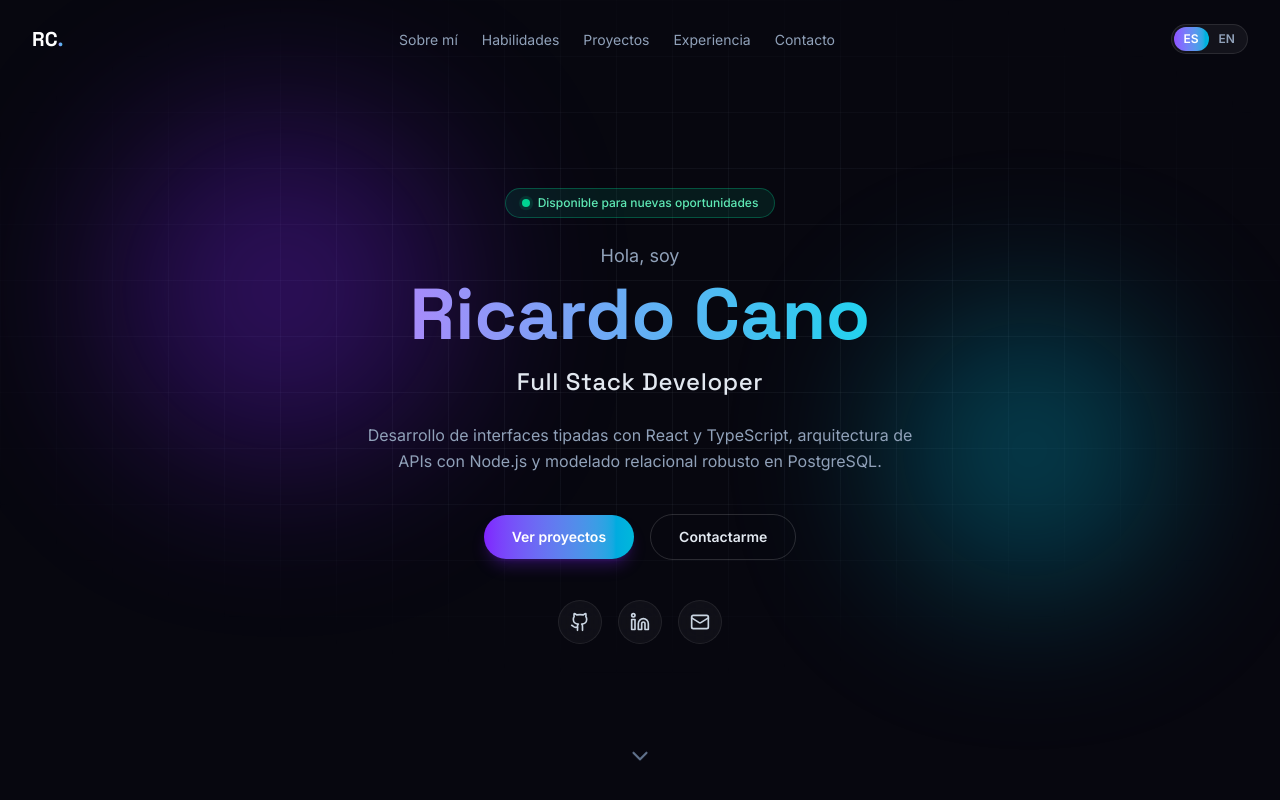
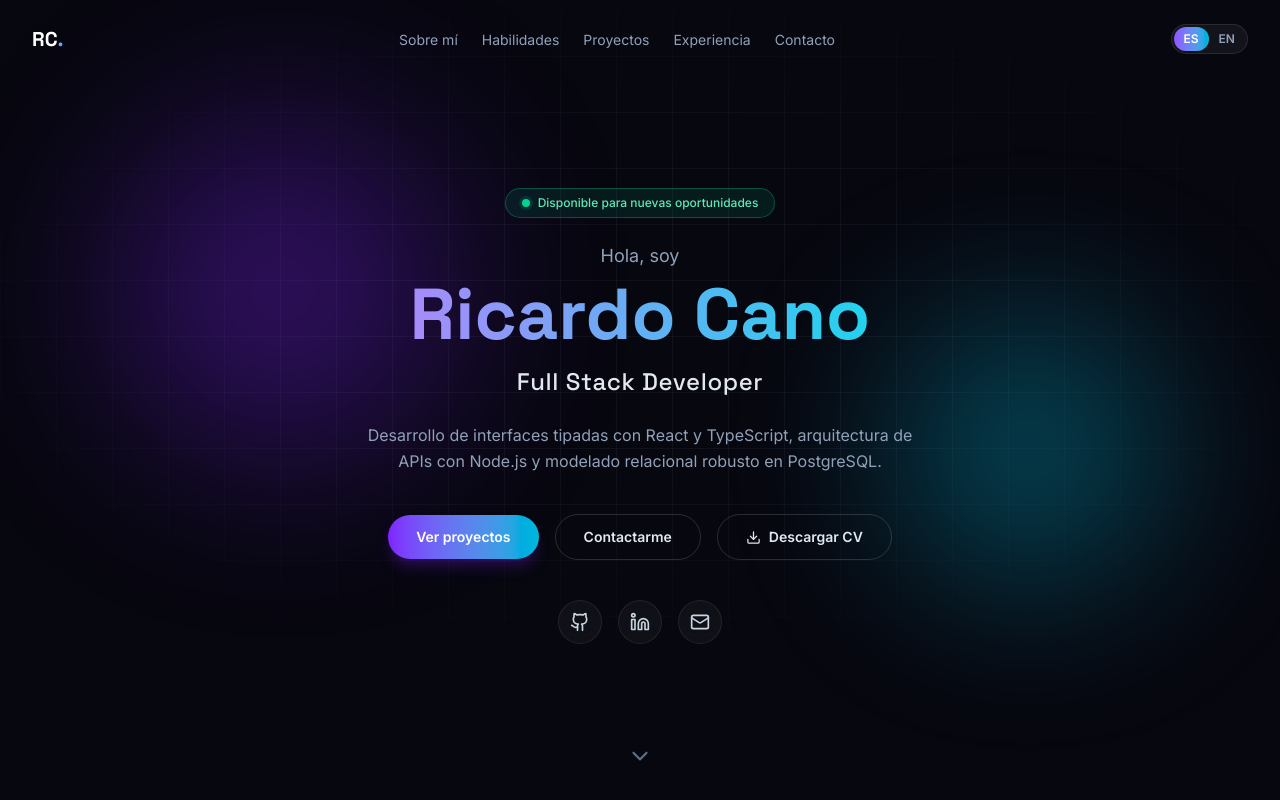
Before and after one commit to RicardoCano06/portfolio, a React (Vite) app: page / in a window 1280 px wide. Shown: the top 800 px of the page. Built offline with nearby package versions, Linux system fonts and the light colour scheme.

Commit message:
Feature: boton de descarga del CV en el hero

```diff
--- a/src/components/Hero.tsx
+++ b/src/components/Hero.tsx
@@ -1,5 +1,5 @@
 import { motion, type Variants } from 'framer-motion'
-import { ChevronDown, Github, Linkedin, Mail } from 'lucide-react'
+import { ChevronDown, Download, Github, Linkedin, Mail } from 'lucide-react'
 import { useI18n } from '../i18n'
 
 const container: Variants = {
@@ -74,6 +74,13 @@ export default function Hero() {
           >
             {t.hero.ctaContact}
           </a>
+          <a
+            href="/CV_Ricardo_Cano.pdf"
+            download="CV_Ricardo_Cano.pdf"
+            className="inline-flex items-center gap-2 rounded-full border border-white/15 px-7 py-3 text-sm font-semibold text-slate-200 transition hover:-translate-y-0.5 hover:border-violet-400/60 hover:text-white"
+          >
+            <Download size={15} /> {t.hero.ctaCv}
+          </a>
         </motion.div>
 
         <motion.div variants={item} className="mt-10 flex items-center justify-center gap-4">
--- a/src/i18n/en.ts
+++ b/src/i18n/en.ts
@@ -17,6 +17,7 @@ export const en: Dictionary = {
       'Typed interfaces with React and TypeScript, API architecture with Node.js and robust relational modeling in PostgreSQL.',
     ctaProjects: 'View projects',
     ctaContact: 'Get in touch',
+    ctaCv: 'Download CV',
   },
   about: {
     eyebrow: 'Who I am',
--- a/src/i18n/es.ts
+++ b/src/i18n/es.ts
@@ -15,6 +15,7 @@ export const es = {
       'Desarrollo de interfaces tipadas con React y TypeScript, arquitectura de APIs con Node.js y modelado relacional robusto en PostgreSQL.',
     ctaProjects: 'Ver proyectos',
     ctaContact: 'Contactarme',
+    ctaCv: 'Descargar CV',
   },
   about: {
     eyebrow: 'Quién soy',
```
Also changed, not shown: 1 other file (tests, documents, lock files or other folders).
